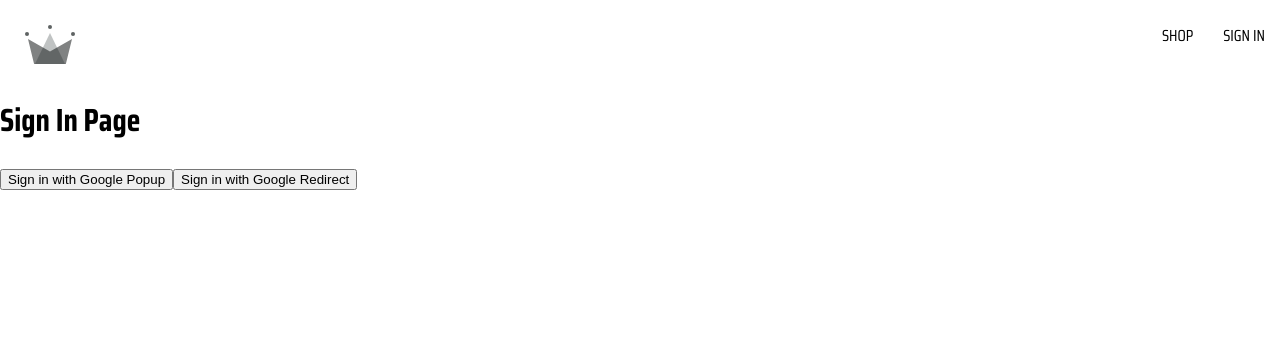
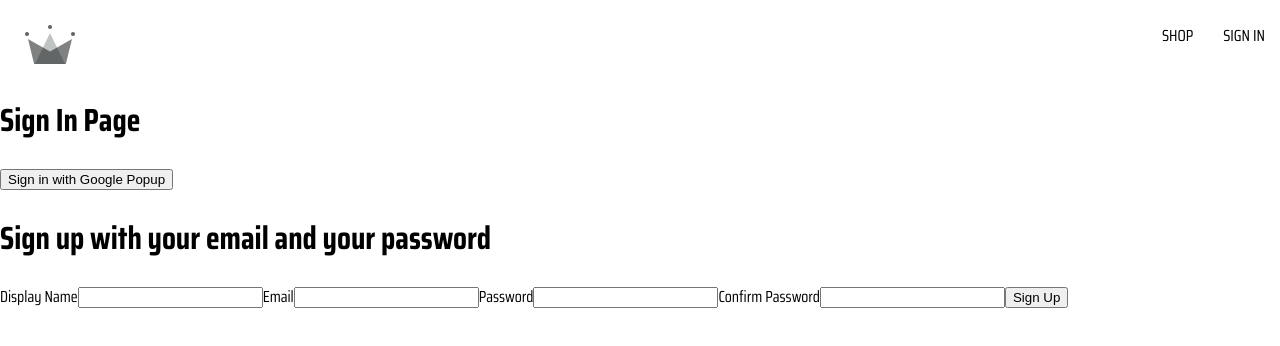
Before and after one commit to tacotruffles/react-ecommerce-store, a React (Create React App) app: page /sign-in in a window 1280 px wide. Shown: the top 346 px of the page. Built offline with nearby package versions, Linux system fonts and the light colour scheme.

Commit message:
signup form component

```diff
--- /dev/null
+++ b/src/components/sign-up-form/sign-up-form.component.jsx
@@ -0,0 +1,44 @@
+import { useState } from "react";
+
+const defaultFormFields = {
+  displayName: '',
+  email: '',
+  password: '',
+  confirmPassword: ''
+};
+
+const SignUpForm = () => {
+
+  const [formFields, setFormFields] = useState(defaultFormFields);
+  const { displayName, email, password, confirmPassword } = formFields;
+
+  console.log(formFields);
+
+  const handleChange = (event) => {
+    const { name, value } = event.target;
+    setFormFields({ ...formFields, [name]: value });
+  }
+
+  return (
+    <div>
+      <h1>Sign up with your email and your password</h1>
+      <form onSubmit={() => {}}>
+        <label>Display Name</label>
+        <input type='text' required onChange={handleChange} name='displayName' value={displayName} />
+
+        <label>Email</label>
+        <input text='email' required onChange={handleChange} name='email' value={email} />
+
+        <label>Password</label>
+        <input text='password' required onChange={handleChange} name='password' value={password} />
+
+        <label>Confirm Password</label>
+        <input text='password' required onChange={handleChange} name='confirmPassword' value={confirmPassword} />
+
+        <button type='submit'>Sign Up</button>
+      </form>
+    </div>
+  );
+}
+
+export default SignUpForm;
--- a/src/routes/sign-in/sign-in.component.jsx
+++ b/src/routes/sign-in/sign-in.component.jsx
@@ -7,6 +7,8 @@
   signInWithGoogleRedirect,
   createUserDocumentFromAuth
 } from '../../helpers/firebase/firebase.helper';
+
+import SignUpForm from '../../components/sign-up-form/sign-up-form.component';
 
 const SignIn = () => {
   // Redirect to Google Login Provider Page
@@ -33,7 +35,8 @@
     <div>
       <h1>Sign In Page</h1>
       <button onClick={logGoogleUserViaPopup}>Sign in with Google Popup</button>
-      <button onClick={signInWithGoogleRedirect}>Sign in with Google Redirect</button>
+      <SignUpForm/>
+      {/* <button onClick={signInWithGoogleRedirect}>Sign in with Google Redirect</button> */}
     </div>
   );
 }
```
Also changed, not shown: src/components/sign-up-form/sign-up-form.styles.scss (added).
